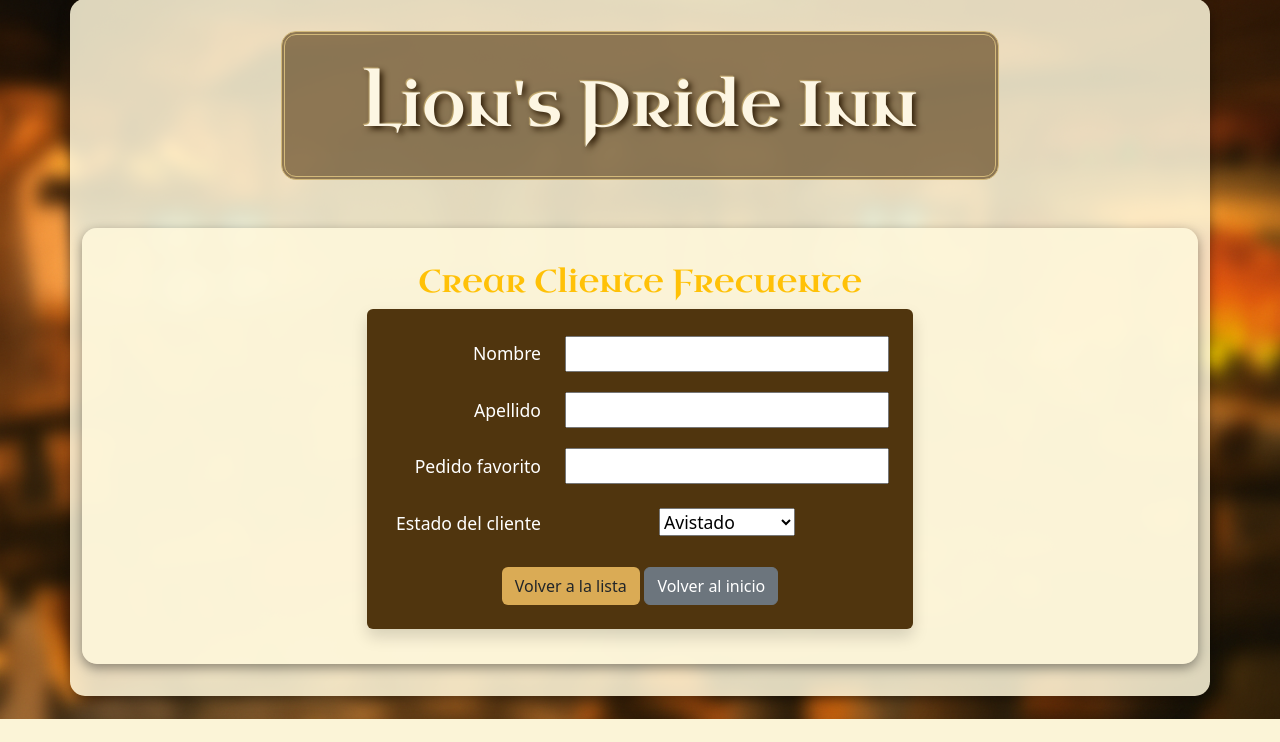
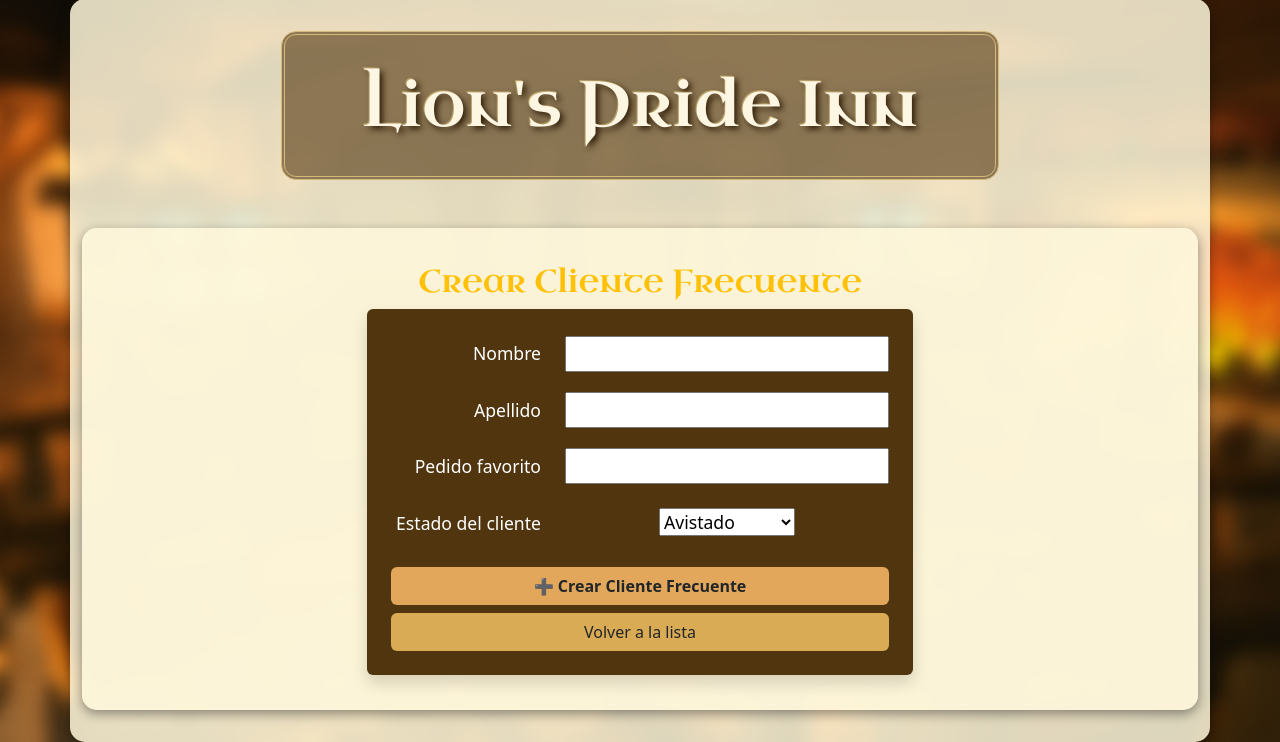
Before and after one commit to AyelenSamarra/ProyectoFinalPython-Samarra, a Django app: page /clientes/create/ in a window 1280 px wide. Shown: the part 81-823 px from the top of the page. Before the commit the page ends 800 px from the top, so only its background shows below. Run offline with Django 5.2, Linux system fonts and the light colour scheme; the visitor is signed in with stand-in values (Sample User, id 1); some libraries are stand-ins or nearby versions; some web fonts are replaced.

Commit message:
Arreglos finales

```diff
--- a/Taberna/templates/Taberna/actualizar_cliente_frecuente.html
+++ b/Taberna/templates/Taberna/actualizar_cliente_frecuente.html
@@ -20,10 +20,9 @@
         </div>
       </div>
     {% endfor %}
-
     <div class="d-grid gap-2 mt-4">
       <button type="submit" class="btn btn-edicion fw-bold">➕ Actualizar Cliente Frecuente</button>
-      <a href="{% url 'Taberna:clientes_frecuentes' %}" class="btn btn-secondary fw-bold">⬅️ Volver a la Lista de Clientes</a>
+      <a href="{% url 'Taberna:clientes_frecuentes' %}" class="btn btn-alerta">Volver a la lista</a>
     </div>
   </form>
 </div>
--- a/Taberna/templates/Taberna/crear_cliente_frecuente.html
+++ b/Taberna/templates/Taberna/crear_cliente_frecuente.html
@@ -20,10 +20,12 @@
         </div>
       </div>
     {% endfor %}
+    <div class="d-grid gap-2 mt-4">
+      <button type="submit" class="btn btn-edicion fw-bold">➕ Crear Cliente Frecuente</button>
+      <a href="{% url 'Taberna:clientes_frecuentes' %}" class="btn btn-alerta">Volver a la lista</a>
+  </form>
+    </div>
+</div>
+</div>
 
-  <div class="text-center mt-4">
-    <a href="{% url 'Taberna:clientes_frecuentes' %}" class="btn btn-alerta">Volver a la lista</a>
-    <a href="{% url 'Taberna:home' %}" class="btn btn-secondary">Volver al inicio</a>
-  </div>
-</div>
 {% endblock %}
--- a/Taberna/templates/Taberna/crear_producto.html
+++ b/Taberna/templates/Taberna/crear_producto.html
@@ -24,10 +24,13 @@
         </div>
       </div>
     {% endfor %}
-
+  <div class="d-grid gap-2 mt-4">
+      <button type="submit" class="btn btn-success fw-bold">➕ Crear Producto</button>
+    </div>
   <div class="text-center mt-4">
     <a href="{% url 'Taberna:productos' %}" class="btn btn-alerta">Volver a la lista</a>
     <a href="{% url 'Taberna:home' %}" class="btn btn-secondary">Volver al inicio</a>
   </div>
+  </form>
 </div>
 {% endblock %}
--- a/Taberna/templates/Taberna/crear_tabernero.html
+++ b/Taberna/templates/Taberna/crear_tabernero.html
@@ -24,7 +24,10 @@
         </div>
       </div>
     {% endfor %}
-
+    <div class="d-grid gap-2 mt-4">
+      <button type="submit" class="btn btn-success fw-bold">➕ Crear tabernero</button>
+    </div>
+  </form>
   <div class="text-center mt-4">
     <a href="{% url 'Taberna:taberneros' %}" class="btn btn-alerta">Volver a la lista</a>
     <a href="{% url 'Taberna:home' %}" class="btn btn-secondary">Volver al inicio</a>
```
